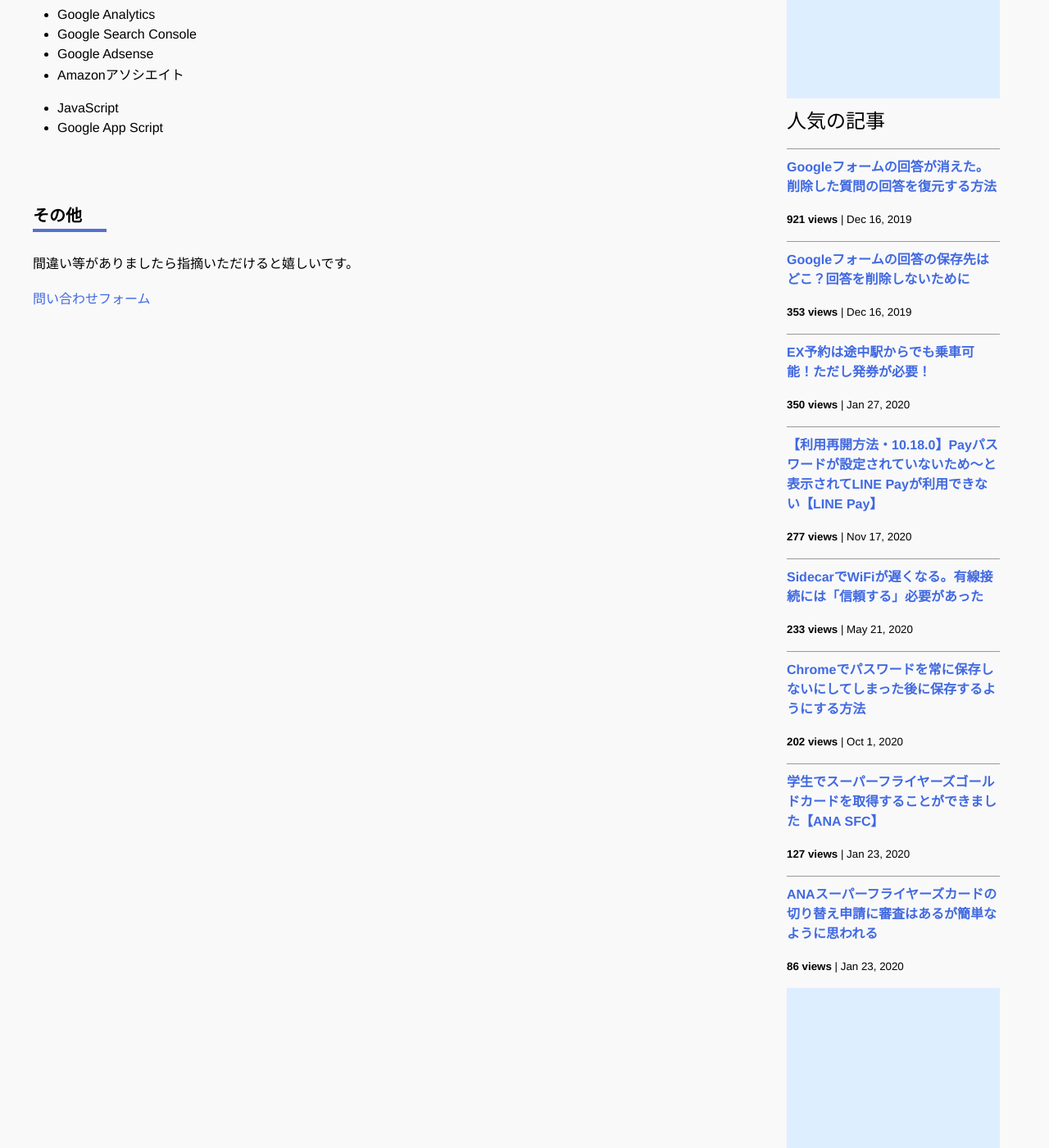
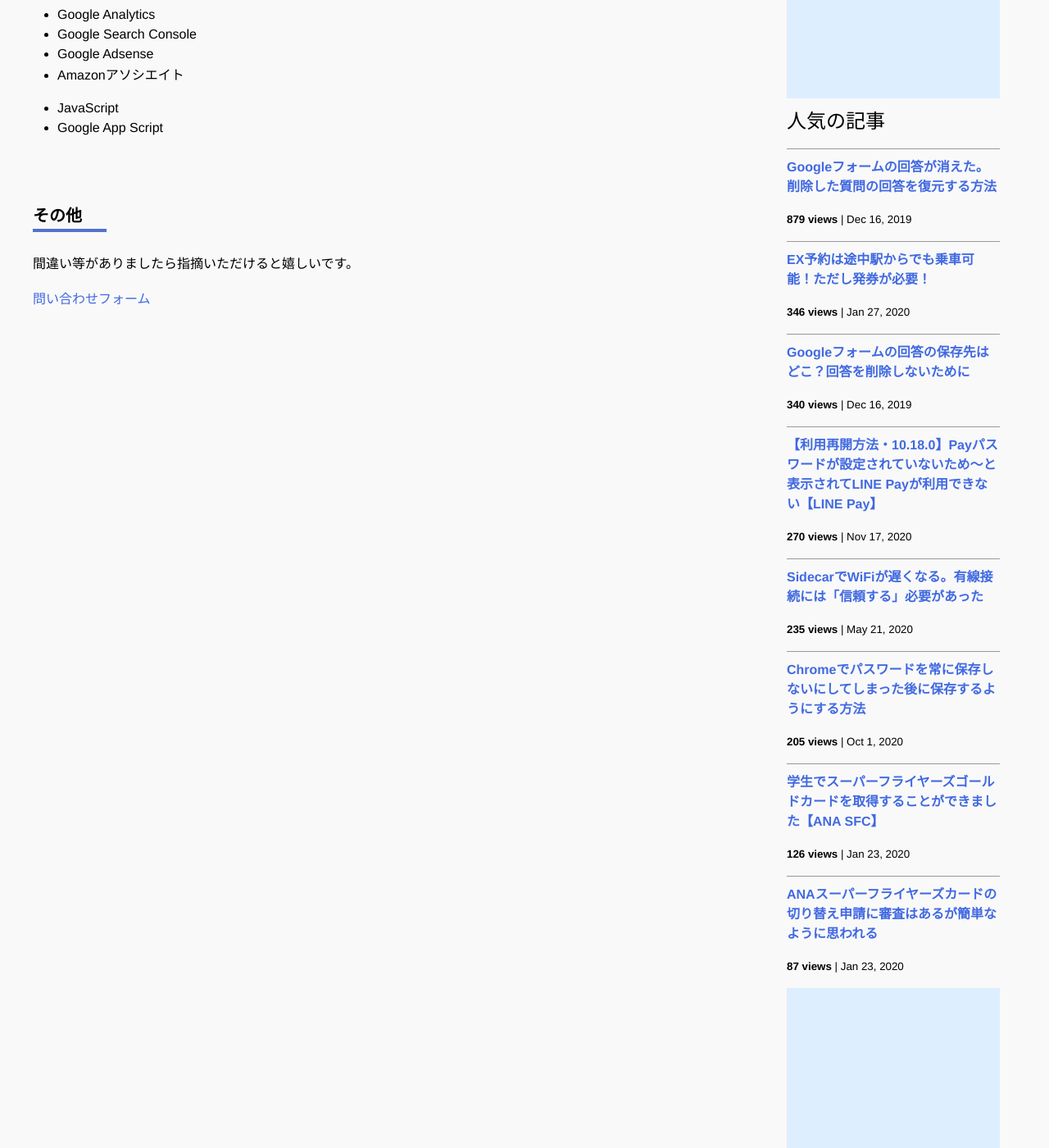
Before and after one commit to iwanaminami/shoyaiwaname, a Jekyll site: the page built from about.markdown, in a window 1280 px wide and 1400 px high, scrolled down 693 px. Shown: the whole window at 82% size. Built offline with Jekyll 4.4.1, drawn with Linux system fonts in a browser that asks for light colours; nearby versions of some CDN libraries; comment, search, counter and statistics services are not loaded.

Commit message:
a new commit message

```diff
--- a/_data/popularposts.yml
+++ b/_data/popularposts.yml
@@ -1,17 +1,17 @@
 side:
-  - view: 921
+  - view: 879
     url: /2019/12/16/restore-googleform.html
-  - view: 353
+  - view: 346
+    url: /2020/01/27/ex-rideontheway.html
+  - view: 340
     url: /2019/12/16/googleform-answers.html
-  - view: 350
-    url: /2020/01/27/ex-rideontheway.html
-  - view: 277
+  - view: 270
     url: /2020/11/17/linepay.html
-  - view: 233
+  - view: 235
     url: /2020/05/21/sidecar-via-cable.html
-  - view: 202
+  - view: 205
     url: /2020/10/01/googlepassword.html
-  - view: 127
+  - view: 126
     url: /2020/01/23/sfcgold.html
-  - view: 86
+  - view: 87
     url: /2020/01/23/sfc-judge.html
```
